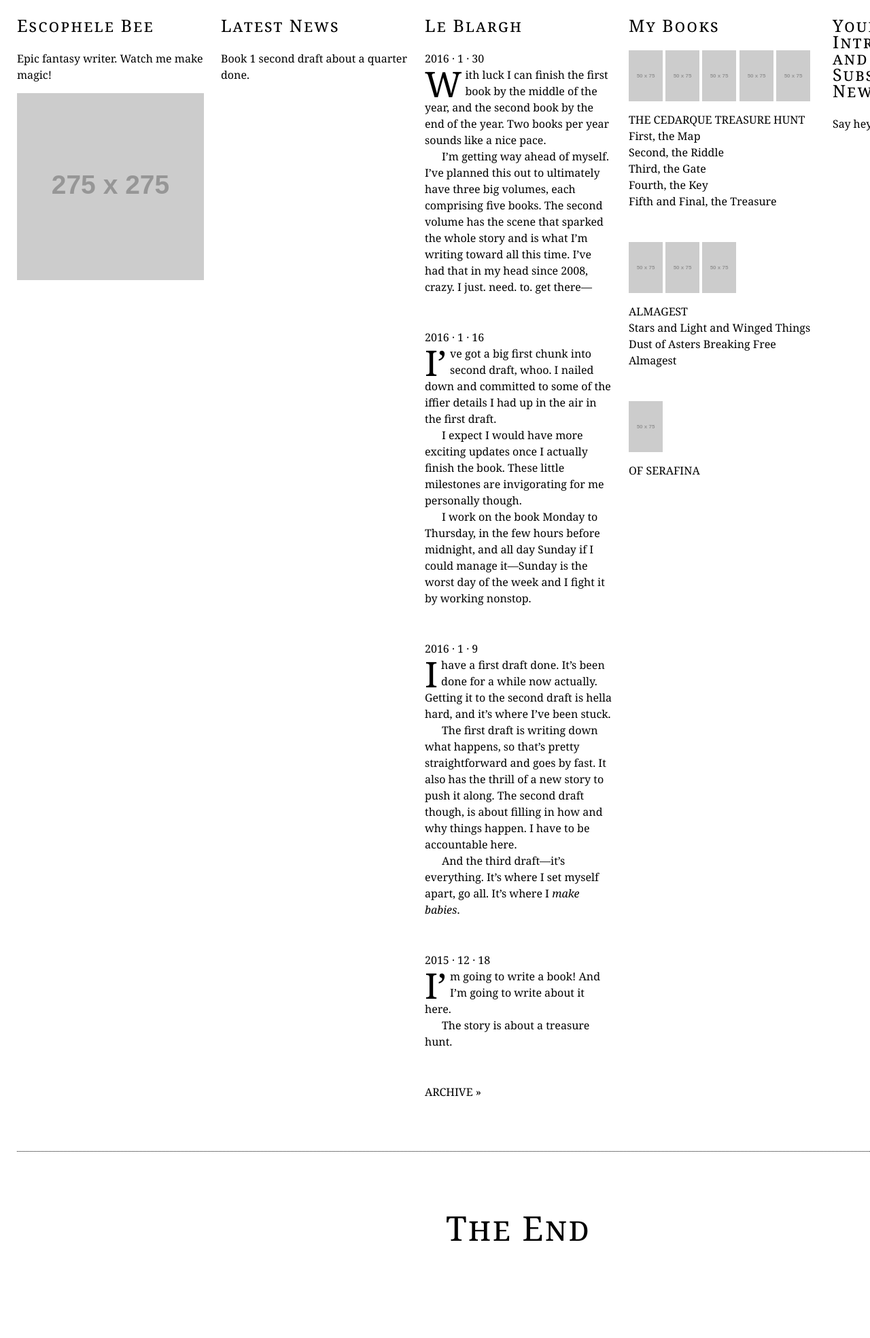
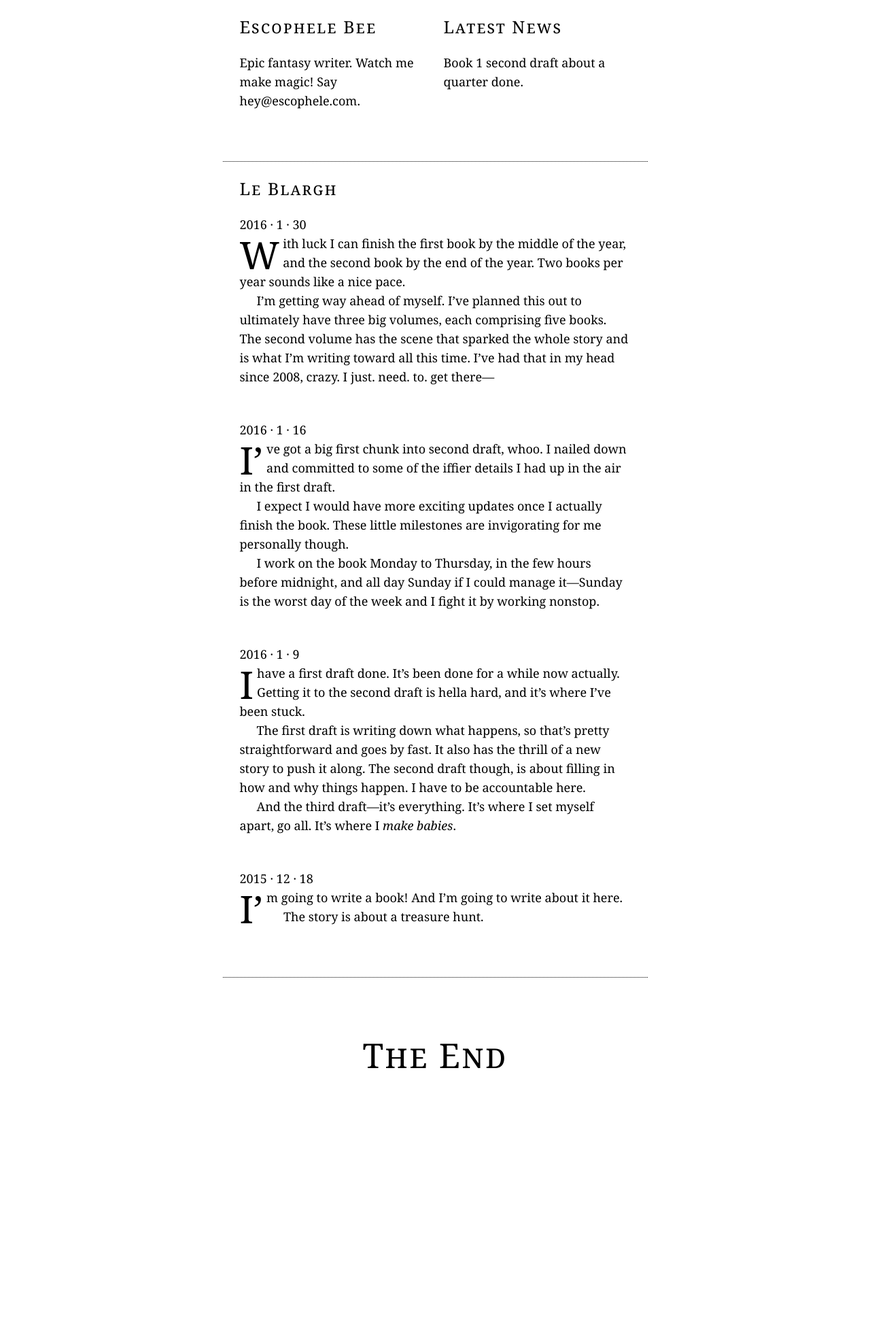
Before and after one commit to escophele/escophele, a Jekyll site: the page built from index.html, in a window 1280 px wide. Shown: the whole page at 68% size. Built offline with Jekyll 4.4.1, drawn with Linux system fonts in a browser that asks for light colours; comment, search, counter and statistics services are not loaded; after the commit the page ends 1716 px from its top, so only the background shows below that.

Commit message:
prep to merge with master

```diff
--- a/_layouts/default.html
+++ b/_layouts/default.html
@@ -15,12 +15,9 @@
 
   <div class="wrapper">
 
-    <div class="lump">
-
       <div class="column escophele">
         <h1>Escophele Bee</h1>
-        <p>Epic fantasy writer. Watch me make magic!</p>
-        <p><img src="http://placehold.it/275x275"></p>
+        <p>Epic fantasy writer. Watch me make magic! Say <a href="mailto:hey@escophele.com">hey@escophele.com</a>.</p>
       </div>
 
       <div class="column news">
@@ -28,49 +25,13 @@
         <p>Book 1 second draft about a quarter done.</p>
       </div>
 
-    </div>
-
-    <div class="lump">
-
       <div class="column blargh">
         <h1>Le Blargh</h1>
         {{ content }}
-        <div class="post-nav">
+        <!-- <div class="post-nav">
           <a href="archive/">Archive &raquo;</a>
-        </div>
+        </div> -->
       </div>
-
-      <div class="column books">
-
-        <h1>My Books</h1>
-
-        <p><img src="http://placehold.it/50x75"> <img src="http://placehold.it/50x75"> <img src="http://placehold.it/50x75"> <img src="http://placehold.it/50x75"> <img src="http://placehold.it/50x75"></p>
-        <h2>The Cedarque Treasure Hunt</h2>
-        <p>First, the Map</p>
-        <p>Second, the Riddle</p>
-        <p>Third, the Gate</p>
-        <p>Fourth, the Key</p>
-        <p>Fifth and Final, the Treasure</p>
-        <br /><br />
-
-        <p><img src="http://placehold.it/50x75"> <img src="http://placehold.it/50x75"> <img src="http://placehold.it/50x75"></p>
-        <h2>Almagest</h2>
-        <p>Stars and Light and Winged Things</p>
-        <p>Dust of Asters Breaking Free</p>
-        <p>Almagest</p>
-        <br /><br />
-
-        <p><img src="http://placehold.it/50x75"></p>
-        <h2>Of Serafina</h2>
-
-      </div>
-
-      <div class="column newsletter">
-        <h1>Your Ideas Are Intriguing to Me and I Wish to Subscribe to Your Newsletter</h1>
-        <p>Say <a href="mailto:hey@escophele.com">hey@escophele.com</a>.</p>
-      </div>
-
-    </div>
 
     <div class="the-end">
       <h1>The End</h1>
--- a/style.css
+++ b/style.css
@@ -17,7 +17,7 @@ a
 { text-decoration:none; color:black; }
 
 .wrapper
-{ position:relative; xwidth:100%; width:1525px; }
+{ position:relative; width:100%; max-width:1525px; }
 
 .column
 { float:left; width:275px; padding:25px 0 25px 25px; }
@@ -51,7 +51,7 @@ a
 
 
 /* Two columns */
-@media only screen and ( min-width:676px ) and ( max-width:1225px )
+@media only screen and ( min-width:676px ) and ( max-width:1525px )
 {
 
    body
@@ -67,7 +67,7 @@ a
    { width:625px; float:left; padding-bottom:50px; }
 
    .blargh
-   { width:575px; border-top:1px dotted black; border-bottom:1px dotted black; padding:25px; }
+   { width:575px; border-top:1px dotted black; xborder-bottom:1px dotted black; padding:25px; margin:50px 0 0; }
 
    .post p:first-of-type:first-letter
    { font-size:56px; line-height:50px; }
```
Also changed, not shown: 3 other files.
